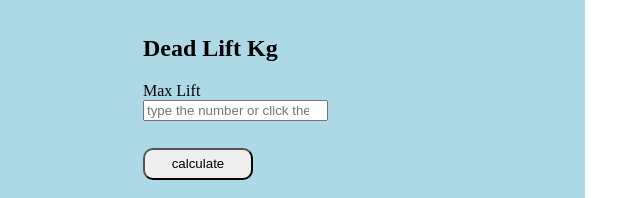
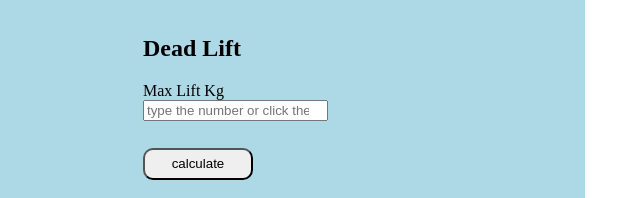
Before and after one commit to egglearn/strength, a plain HTML site: page index.html in a window 1280 px wide. Shown: the part 472-670 px from the top of the page, 23-663 px from the left. Drawn offline with Linux system fonts and the light colour scheme.

Commit message:
'changes'

```diff
--- a/index.html
+++ b/index.html
@@ -47,8 +47,8 @@
 
           <br />
 
-          <h2>Dead Lift Kg</h2>
-          <label>Max Lift </label>
+          <h2>Dead Lift</h2>
+          <label>Max Lift Kg</label>
           <br />
           <input
             id="deadlift-weight"
```
